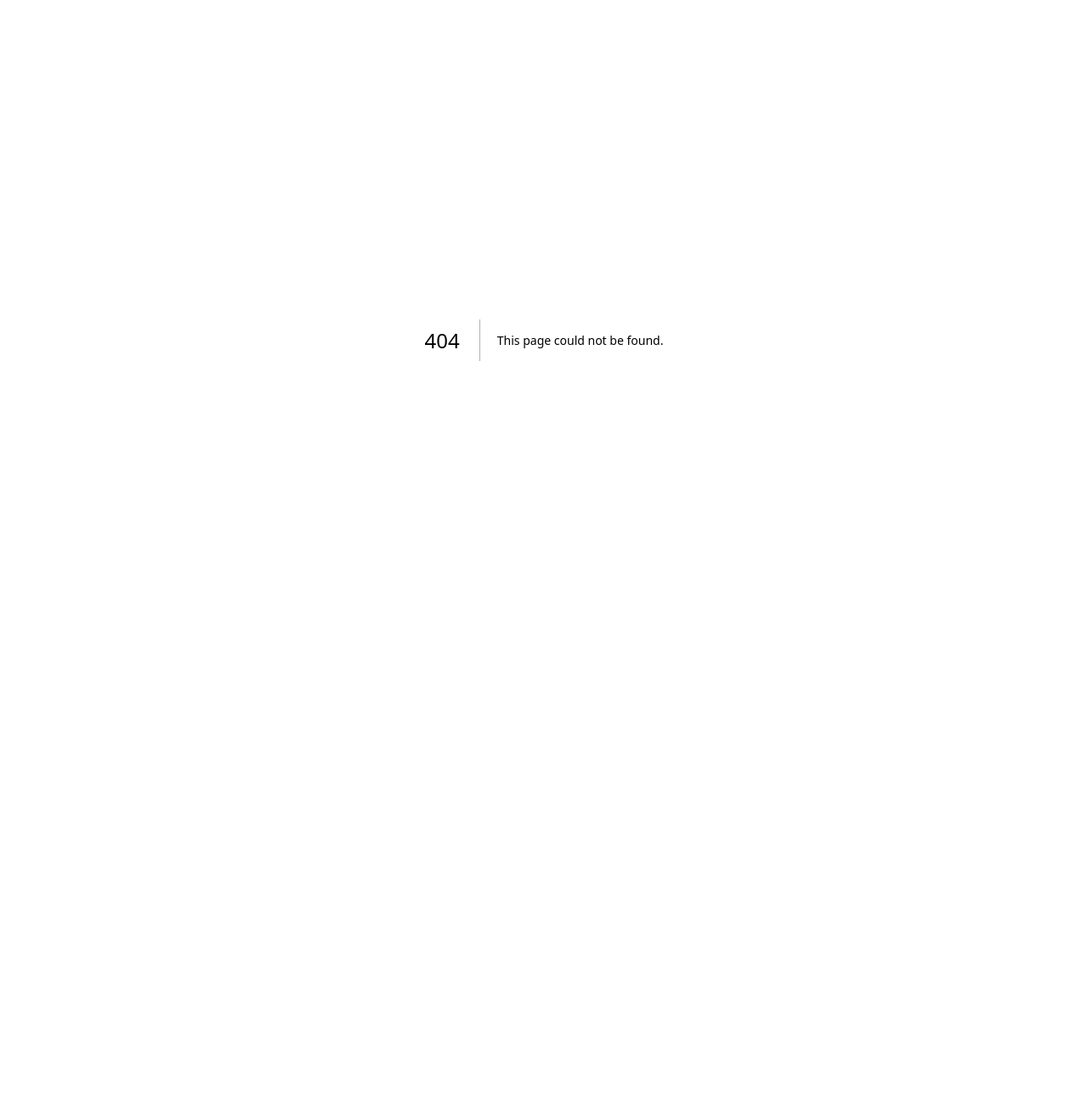
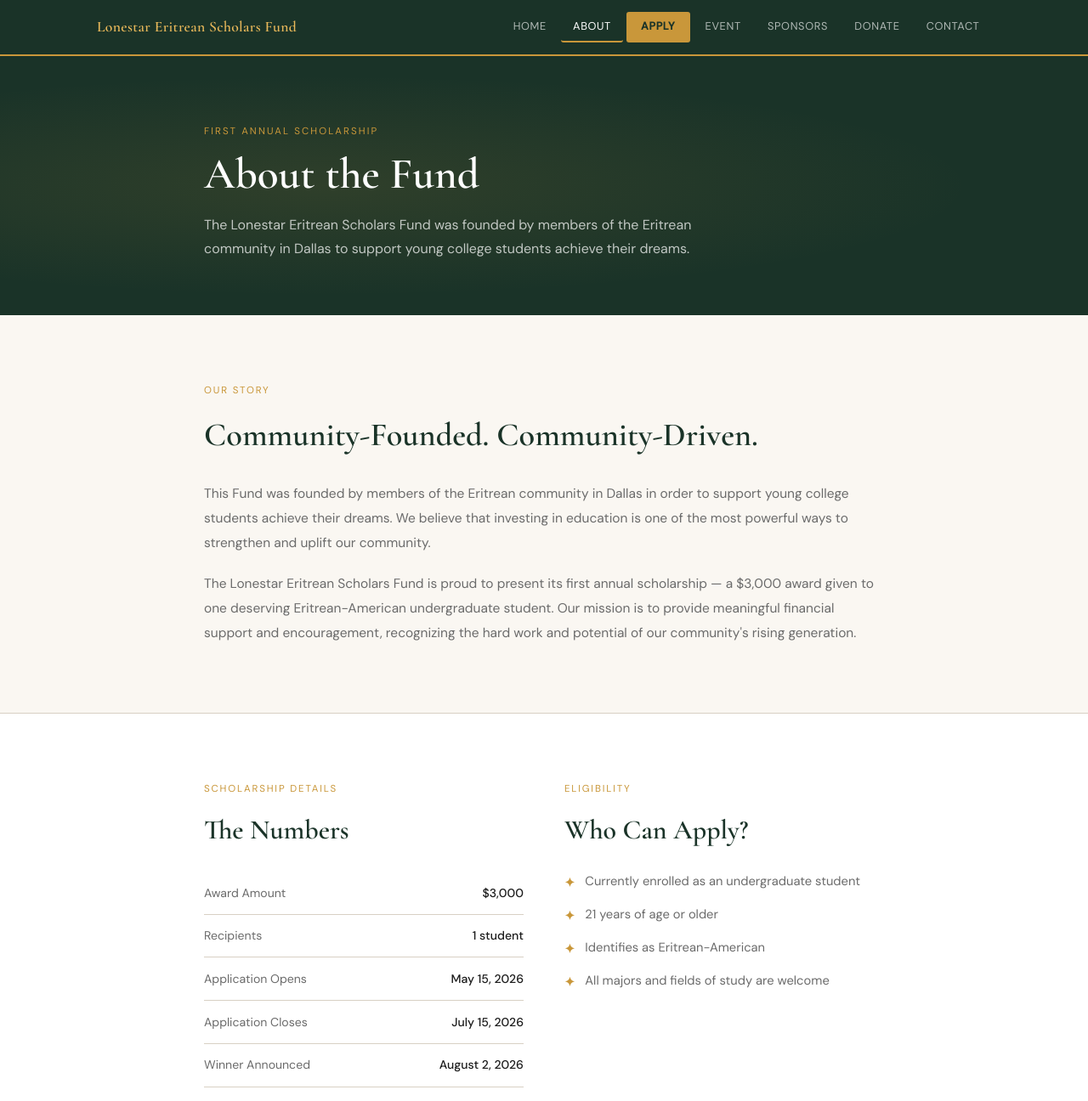
Before and after one commit to idrissae000/LESF, a Next.js app: page /about in a window 1280 px wide. Before the commit this address had no page. Shown: the top 1296 px of the page at 85% size. Before the commit the page ends 800 px from the top, so only its background shows below. Built offline with nearby package versions, Linux system fonts and the light colour scheme.

Commit message:
Add /about page
Fund story, scholarship details table, eligibility list, CTA to /apply.

https://claude.ai/code/session_0179TuePMQRtkFTQ4Y1frhKS

```diff
--- /dev/null
+++ b/app/(site)/about/page.tsx
@@ -0,0 +1,107 @@
+import Link from 'next/link'
+import type { Metadata } from 'next'
+
+export const metadata: Metadata = { title: 'About — Lonestar Eritrean Scholars Fund' }
+
+const detail = (label: string, value: string) => ({ label, value })
+const DETAILS = [
+  detail('Award Amount', '$3,000'),
+  detail('Recipients', '1 student'),
+  detail('Application Opens', 'May 15, 2026'),
+  detail('Application Closes', 'July 15, 2026'),
+  detail('Winner Announced', 'August 2, 2026'),
+  detail('Eligible Majors', 'All majors welcome'),
+]
+
+const req = (text: string) => text
+const ELIGIBILITY = [
+  req('Currently enrolled as an undergraduate student'),
+  req('21 years of age or older'),
+  req('Identifies as Eritrean-American'),
+  req('All majors and fields of study are welcome'),
+]
+
+export default function AboutPage() {
+  return (
+    <>
+      {/* Hero */}
+      <section style={{ background: 'var(--forest)', color: 'white', padding: '5rem 1.5rem 4rem', position: 'relative', overflow: 'hidden' }}>
+        <div style={{ position: 'absolute', inset: 0, background: 'radial-gradient(ellipse at 30% 50%, rgba(201,151,58,0.12) 0%, transparent 60%)', pointerEvents: 'none' }} />
+        <div style={{ maxWidth: '800px', margin: '0 auto', position: 'relative' }}>
+          <p style={{ fontSize: '0.72rem', letterSpacing: '0.18em', textTransform: 'uppercase', color: 'var(--gold)', marginBottom: '0.75rem' }}>First Annual Scholarship</p>
+          <h1 style={{ fontFamily: 'var(--font-cormorant), serif', fontSize: 'clamp(2rem, 5vw, 3.2rem)', fontWeight: 600, lineHeight: 1.15, marginBottom: '1rem' }}>
+            About the Fund
+          </h1>
+          <p style={{ color: 'rgba(255,255,255,0.72)', fontSize: '1rem', lineHeight: 1.75, maxWidth: '580px' }}>
+            The Lonestar Eritrean Scholars Fund was founded by members of the Eritrean community in Dallas to support young college students achieve their dreams.
+          </p>
+        </div>
+      </section>
+
+      {/* Story */}
+      <section style={{ background: 'var(--cream)', padding: '5rem 1.5rem' }}>
+        <div style={{ maxWidth: '800px', margin: '0 auto' }}>
+          <p style={{ fontSize: '0.72rem', letterSpacing: '0.16em', textTransform: 'uppercase', color: 'var(--gold)', marginBottom: '0.75rem' }}>Our Story</p>
+          <h2 style={{ fontFamily: 'var(--font-cormorant), serif', fontSize: 'clamp(1.6rem, 4vw, 2.4rem)', fontWeight: 600, color: 'var(--forest)', marginBottom: '1.5rem' }}>
+            Community-Founded. Community-Driven.
+          </h2>
+          <p style={{ color: 'var(--text-muted)', lineHeight: 1.85, marginBottom: '1.25rem', fontSize: '0.97rem' }}>
+            This Fund was founded by members of the Eritrean community in Dallas in order to support young college students achieve their dreams. We believe that investing in education is one of the most powerful ways to strengthen and uplift our community.
+          </p>
+          <p style={{ color: 'var(--text-muted)', lineHeight: 1.85, fontSize: '0.97rem' }}>
+            The Lonestar Eritrean Scholars Fund is proud to present its first annual scholarship — a $3,000 award given to one deserving Eritrean-American undergraduate student. Our mission is to provide meaningful financial support and encouragement, recognizing the hard work and potential of our community's rising generation.
+          </p>
+        </div>
+      </section>
+
+      {/* Scholarship details */}
+      <section style={{ background: 'white', padding: '5rem 1.5rem', borderTop: '1px solid var(--border)' }}>
+        <div style={{ maxWidth: '800px', margin: '0 auto', display: 'grid', gridTemplateColumns: 'repeat(auto-fit,minmax(300px,1fr))', gap: '3rem' }}>
+          <div>
+            <p style={{ fontSize: '0.72rem', letterSpacing: '0.16em', textTransform: 'uppercase', color: 'var(--gold)', marginBottom: '0.75rem' }}>Scholarship Details</p>
+            <h2 style={{ fontFamily: 'var(--font-cormorant), serif', fontSize: '2rem', fontWeight: 600, color: 'var(--forest)', marginBottom: '1.5rem' }}>
+              The Numbers
+            </h2>
+            <div style={{ display: 'flex', flexDirection: 'column', gap: '0' }}>
+              {DETAILS.map(({ label, value }) => (
+                <div key={label} style={{ display: 'flex', justifyContent: 'space-between', padding: '0.85rem 0', borderBottom: '1px solid var(--border)' }}>
+                  <span style={{ fontSize: '0.88rem', color: 'var(--text-muted)' }}>{label}</span>
+                  <span style={{ fontSize: '0.88rem', fontWeight: 500, color: 'var(--text)' }}>{value}</span>
+                </div>
+              ))}
+            </div>
+          </div>
+          <div>
+            <p style={{ fontSize: '0.72rem', letterSpacing: '0.16em', textTransform: 'uppercase', color: 'var(--gold)', marginBottom: '0.75rem' }}>Eligibility</p>
+            <h2 style={{ fontFamily: 'var(--font-cormorant), serif', fontSize: '2rem', fontWeight: 600, color: 'var(--forest)', marginBottom: '1.5rem' }}>
+              Who Can Apply?
+            </h2>
+            <ul style={{ listStyle: 'none', padding: 0, display: 'flex', flexDirection: 'column', gap: '0.85rem' }}>
+              {ELIGIBILITY.map((item) => (
+                <li key={item} style={{ display: 'flex', gap: '0.75rem', alignItems: 'flex-start', fontSize: '0.92rem', color: 'var(--text-muted)', lineHeight: 1.6 }}>
+                  <span style={{ color: 'var(--gold)', fontWeight: 700, marginTop: '2px', flexShrink: 0 }}>✦</span>
+                  {item}
+                </li>
+              ))}
+            </ul>
+          </div>
+        </div>
+      </section>
+
+      {/* CTA */}
+      <section style={{ background: 'var(--forest)', color: 'white', padding: '5rem 1.5rem', textAlign: 'center' }}>
+        <div style={{ maxWidth: '560px', margin: '0 auto' }}>
+          <h2 style={{ fontFamily: 'var(--font-cormorant), serif', fontSize: 'clamp(1.8rem, 4vw, 2.4rem)', fontWeight: 600, marginBottom: '1rem' }}>
+            Think You Qualify?
+          </h2>
+          <p style={{ color: 'rgba(255,255,255,0.7)', lineHeight: 1.7, marginBottom: '2rem' }}>
+            Applications are open May 15 – July 15, 2026. Don't miss your opportunity.
+          </p>
+          <Link href="/apply" style={{ display: 'inline-block', background: 'var(--gold)', color: 'var(--forest)', fontWeight: 700, padding: '0.9rem 2.5rem', borderRadius: '3px', textDecoration: 'none', fontSize: '0.9rem', letterSpacing: '0.06em', textTransform: 'uppercase' }}>
+            Apply Now
+          </Link>
+        </div>
+      </section>
+    </>
+  )
+}
```
